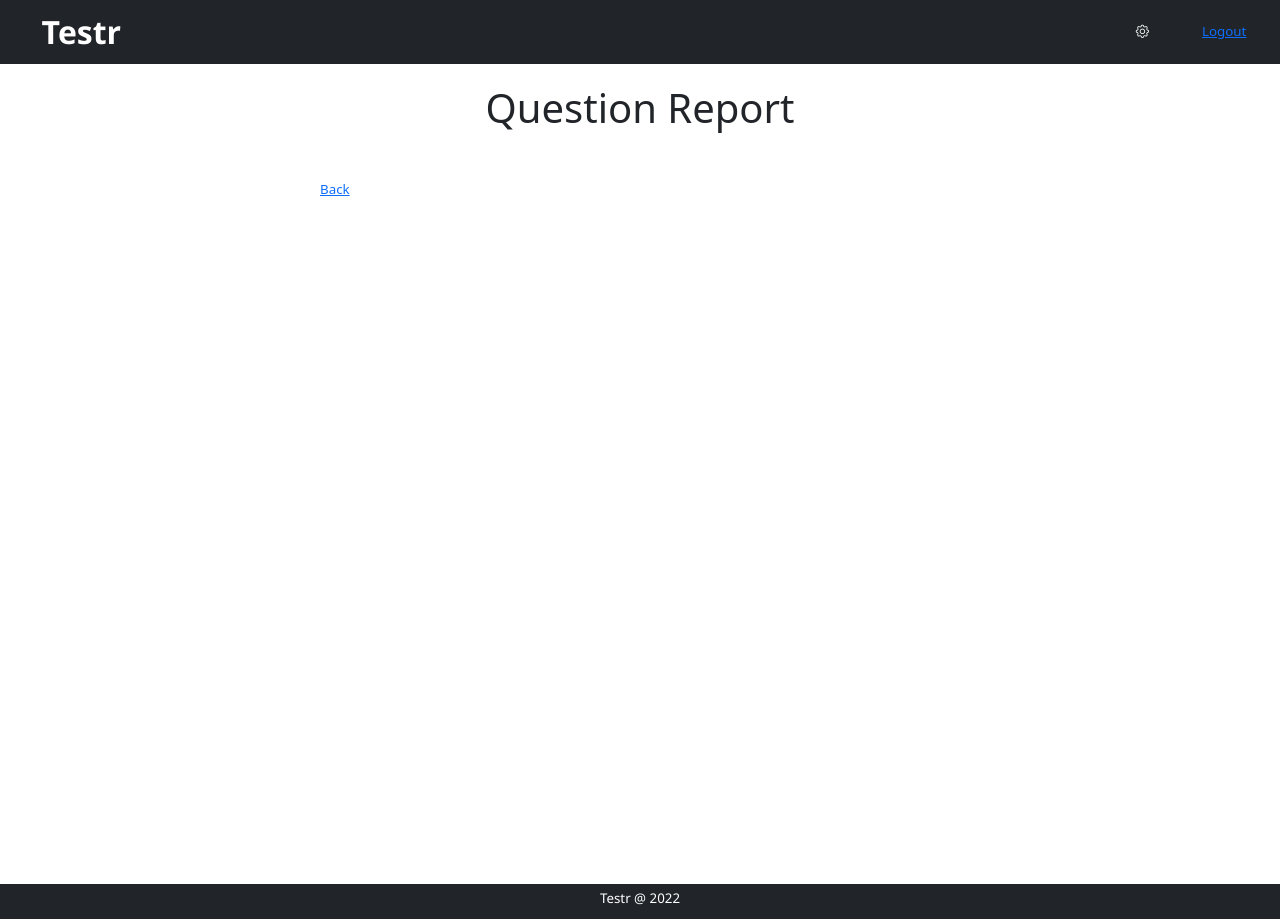
After one commit to filipemtz/testr, a Django app: template testr/templates/testr/question_report.html in a window 1280 px wide. The commit adds this page. Run offline with Django 3.2, Linux system fonts and the light colour scheme; the template is opened without the code that fills it, so the values that code supplies are empty; some libraries are stand-ins or nearby versions.

Commit message:
question report

```diff
--- a/testr/templates/testr/question_detail.html
+++ b/testr/templates/testr/question_detail.html
@@ -12,6 +12,10 @@
 
     {% if perms.testr.change_question %}
     <a href="{% url 'question-update' question.id %}"><i class="bi bi-pencil"></i></a>
+    {% endif %}
+
+    {% if perms.testr.change_question %}
+    <a href="{% url 'question-report' question.id %}"><i class="bi bi-person-lines-fill"></i></a>
     {% endif %}
 
     {% if perms.testr.delete_question %}
--- /dev/null
+++ b/testr/templates/testr/question_report.html
@@ -0,0 +1,30 @@
+{% extends "testr/base.html" %}
+
+{% block content %}
+
+<div class="h1">Question Report</div>
+
+{% if data %}
+<br>
+<div class="row">
+    <div class="col text-center border"><b>username</b></div>
+    <div class="col text-center border"><b>first name</b></div>
+    <div class="col text-center border"><b>last name</b></div>
+    <div class="col text-center border"><b>status</b></div>
+</div>
+{% for d in data %}
+<div class="row">
+    <div class="col text-center border">{{ d.student.username }}</div>
+    <div class="col border">{{ d.student.first_name }}</div>
+    <div class="col border">{{ d.student.last_name }}</div>
+    <div class="col text-center border {{d.class}}">{{ d.status }}</div>
+</div>
+{% endfor %}
+{% endif %}
+
+<br>
+<div>
+    <a href="{% url 'question-detail' question.id %}">Back</a>
+</div>
+
+{% endblock %}
--- a/testr/urls.py
+++ b/testr/urls.py
@@ -42,6 +42,8 @@ urlpatterns = [
          views.QuestionDetailView.as_view(), name="question-detail"),
     path('question/<int:pk>/toogle_visibility/',
          views.question_toogle_visibility, name="question-toogle-visibility"),
+    path('question/<int:pk>/report',
+         views.question_report, name="question-report"),
 
     # course enrollment
     path('course/<int:course_id>/enroll/<uuid:enroll_password>',
```
Also changed, not shown: testr/views/question.py (+37 -0 lines).
